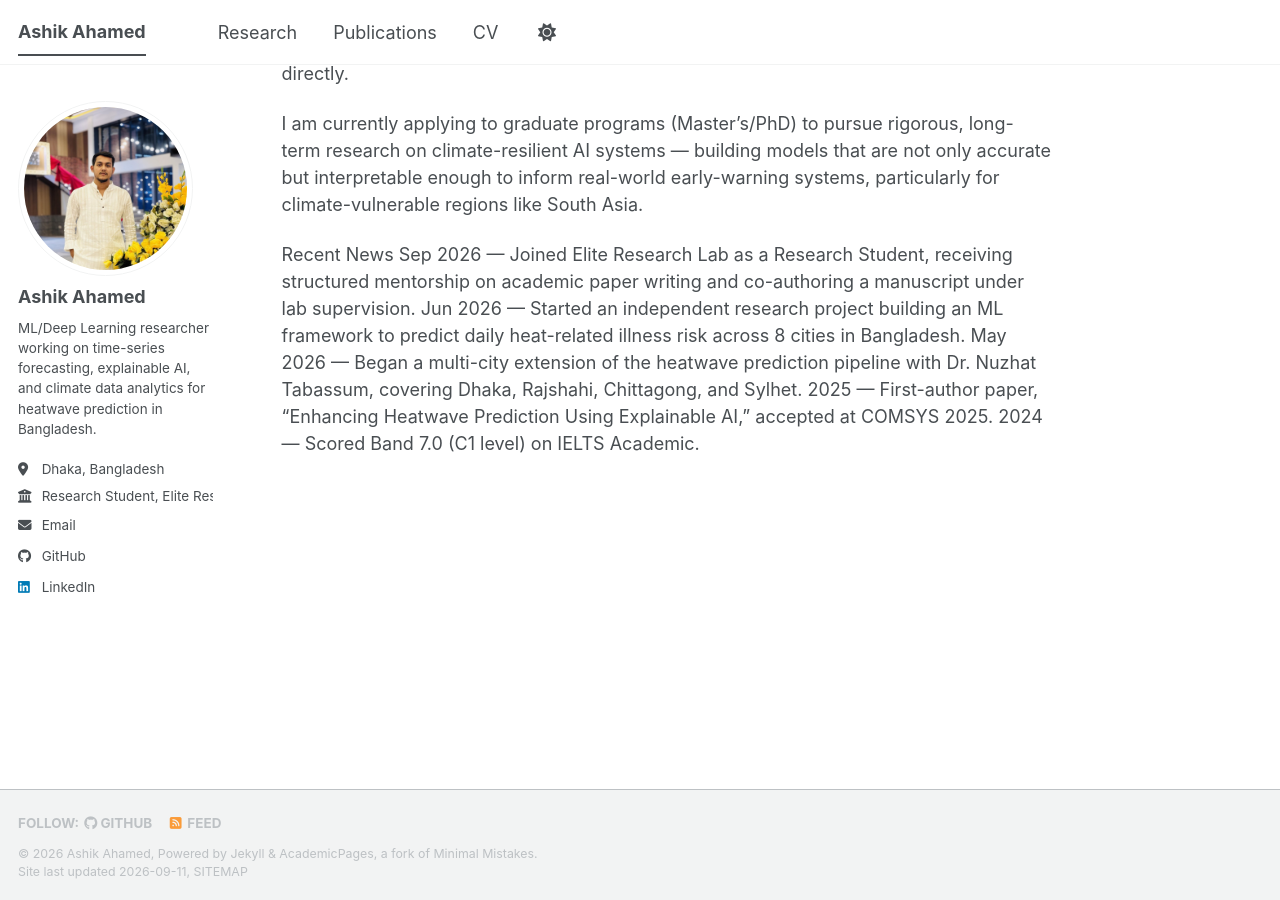
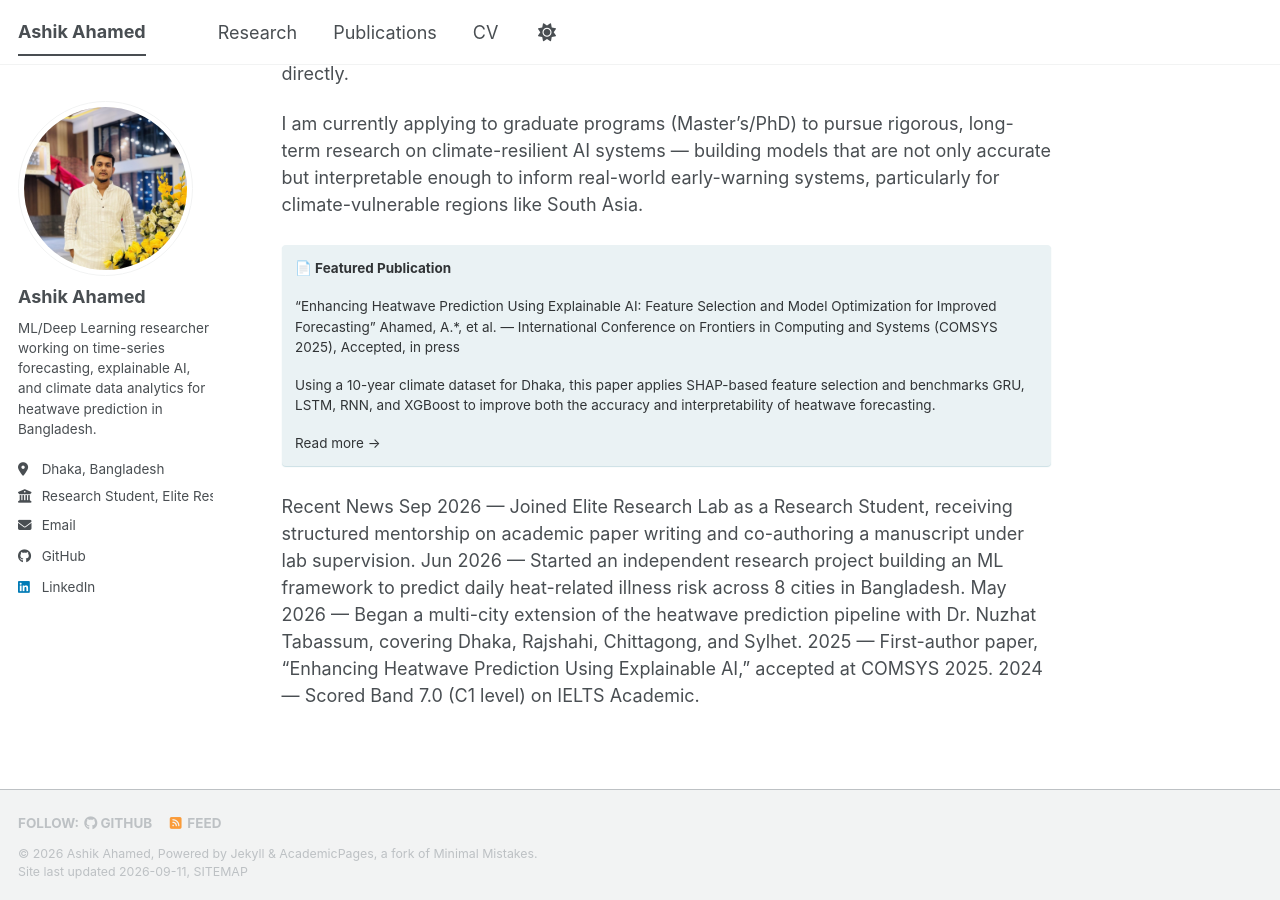
Before and after one commit to ashikahamed985/ashikahamed985.github.io, a Jekyll site: the page built from _pages/about.md, in a window 1280 px wide and 900 px high, scrolled down 539 px. Built offline with Jekyll 4.4.1, drawn with Linux system fonts in a browser that asks for light colours; a style sheet for code colours, icons or effects is not loaded.

Commit message:
Update about.md

```diff
--- a/_pages/about.md
+++ b/_pages/about.md
@@ -14,6 +14,15 @@ My first-author paper, "Enhancing Heatwave Prediction Using Explainable AI: Feat
 
 I am currently applying to graduate programs (Master's/PhD) to pursue rigorous, long-term research on climate-resilient AI systems — building models that are not only accurate but interpretable enough to inform real-world early-warning systems, particularly for climate-vulnerable regions like South Asia.
 
+<div class="notice--info" markdown="1"> **📄 Featured Publication**
+
+"Enhancing Heatwave Prediction Using Explainable AI: Feature Selection and Model Optimization for Improved Forecasting" Ahamed, A.*, et al. — International Conference on Frontiers in Computing and Systems (COMSYS 2025), Accepted, in press
+
+Using a 10-year climate dataset for Dhaka, this paper applies SHAP-based feature selection and benchmarks GRU, LSTM, RNN, and XGBoost to improve both the accuracy and interpretability of heatwave forecasting.
+
+Read more →
+
+</div>
 Recent News
 Sep 2026 — Joined Elite Research Lab as a Research Student, receiving structured mentorship on academic paper writing and co-authoring a manuscript under lab supervision.
 Jun 2026 — Started an independent research project building an ML framework to predict daily heat-related illness risk across 8 cities in Bangladesh.
```
